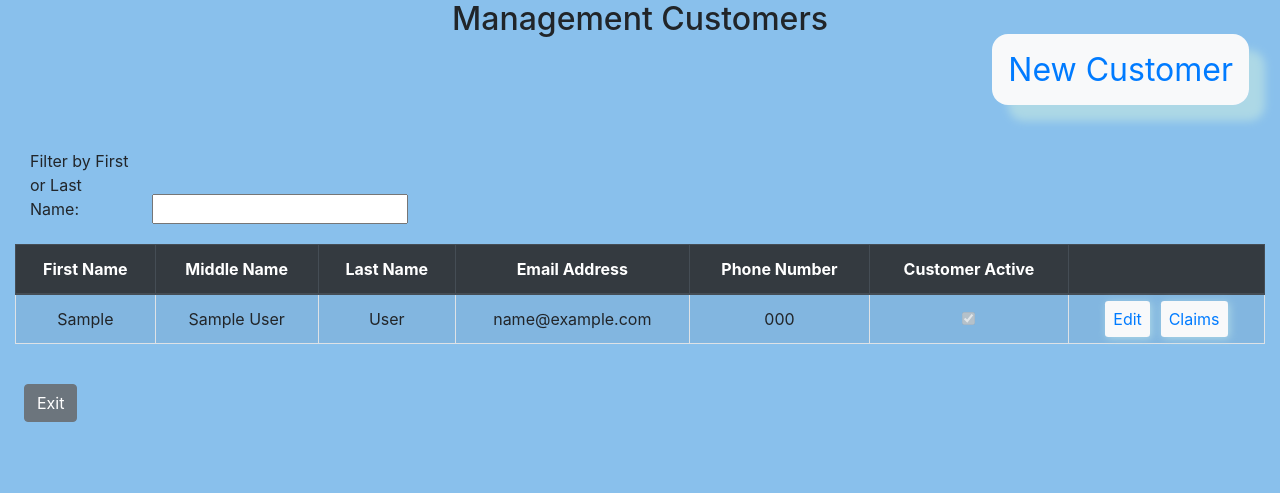
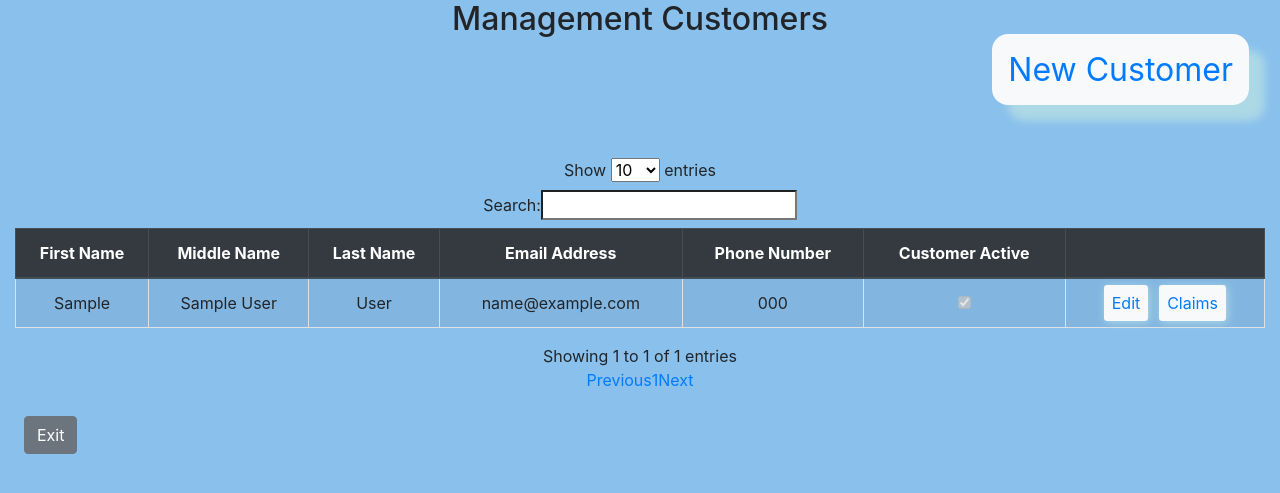
Before and after one commit to AgustinGuzm/mngclaimsInsurance, a Spring Boot app: page /customers in a window 1280 px wide. Shown: the top 493 px of the page. Run offline with Spring Boot 4, Linux system fonts and the light colour scheme; tables that the repository leaves empty hold one stand-in row (values such as "Sample post"); some libraries are stand-ins or nearby versions.

Commit message:
update at 07/21/2022 at evening

```diff
--- a/mngClaims/src/main/resources/application.properties
+++ b/mngClaims/src/main/resources/application.properties
@@ -2,8 +2,8 @@ server.port=8082
 spring.application.name=springboot-thymeleaf-pagination-and-sorting
 spring.datasource.url=jdbc:mysql://localhost:3306/hexa_insurance
 spring.datasource.username=root
-spring.datasource.password=Hexaware$123
-#spring.datasource.password=Matusalem$gra12
+#spring.datasource.password=Hexaware$123
+spring.datasource.password=Matusalem$gra12
 
 #spring.datasource.driver-class-name=com.mysql.cj.jdbc.Driver
 #spring.jpa.properties.hibernate.dialect=org.hibernate.dialect.MySQL8Dialect
--- a/mngClaims/src/main/resources/templates/customers.html
+++ b/mngClaims/src/main/resources/templates/customers.html
@@ -24,20 +24,20 @@
 	<div class="container-fluid text-center table-responsive">
 		<form th:action="@{/customers}">
 			<div class="form-group row">
-
+				<!--
 				<div class="col-sm-4 text-left" >
 					<label class="col-sm-4 col-form-label">Filter by First or Last Name:</label>
 					<input id="txtsearh" type="text" name="keyword" class="from-control"/>
-					<!--  <button type="button" class="btn btn-secondary m-2">Search</button> -->
+					<!--  <button type="button" class="btn btn-secondary m-2">Search</button> --
 
 				</div>
-
+				-->
 			</div>
 			<!--  <label>Filer by Fisrt Name or Last Name</label>
 			<input id="txtsearh" type="text" name="keyword">
 			-->
 		</form>
-		<table class="table table-bordered table-striped table table-hover ">
+		<table class="table table-bordered table-striped table table-hover " id="customerTable">
 			<thead class="thead-dark">
 			<tr>
 				<!-- <th>Customer ID</th>  -->
@@ -89,5 +89,20 @@
 				window.location="[[@{/}]]";
 			}
 		</script>
+
+		<script src="https://ajax.googleapis.com/ajax/libs/jquery/3.5.1/jquery.min.js"></script>
+		<script type="text/javascript" src="https://cdn.datatables.net/v/bs5/dt-1.12.1/datatables.min.js"></script>
+		<script>
+			$(document).ready(function() {
+				$("#customerTable").DataTable({
+						'aoColumnDefs': [{
+        				'bSortable': false,
+        				'aTargets': [-1] /* 1st one, start by the right */
+    				}]
+				});
+			})
+		</script>
+
+
 </body>
 </html>
```
Also changed, not shown: mngClaims/src/main/resources/templates/claim.html (+16 -1 lines).
